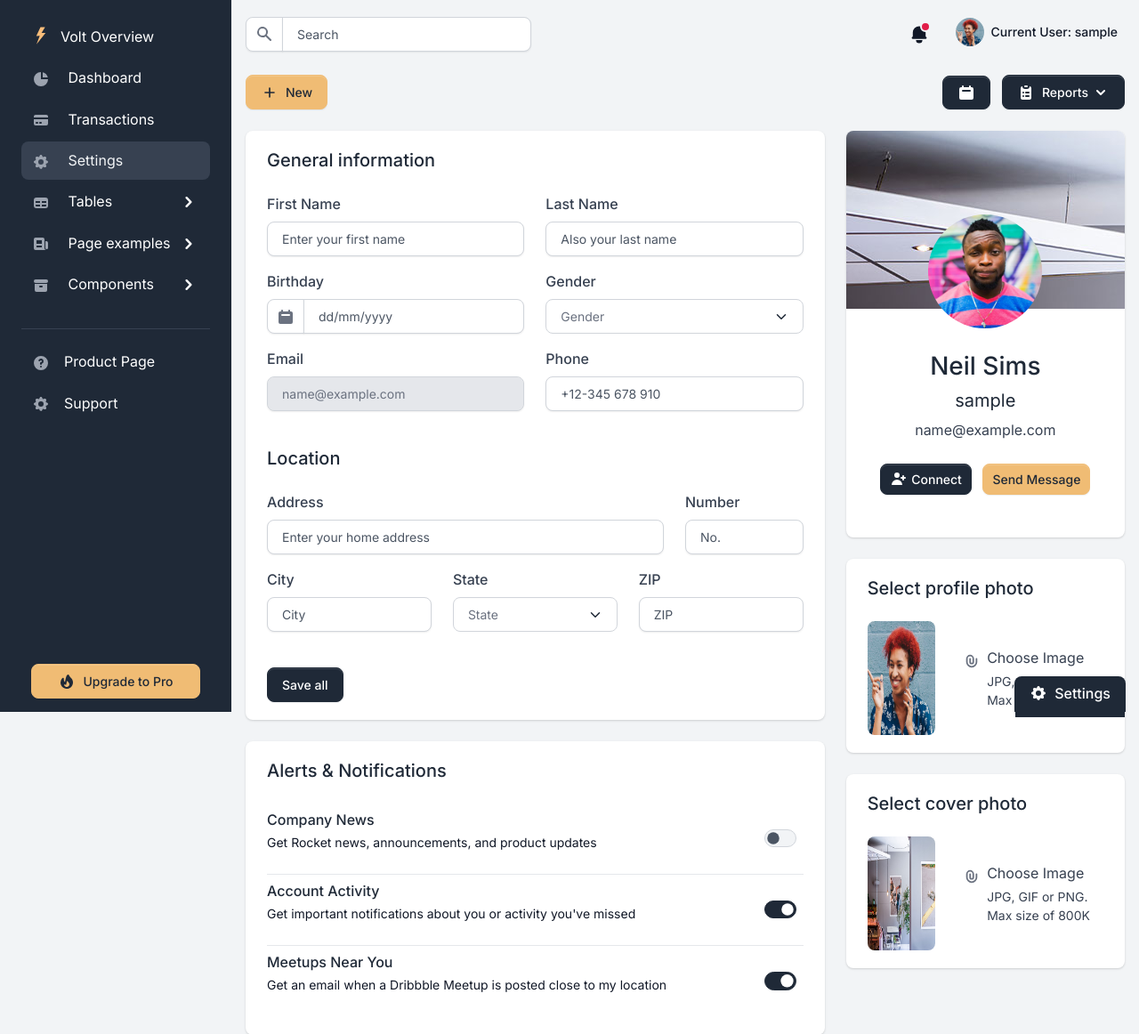
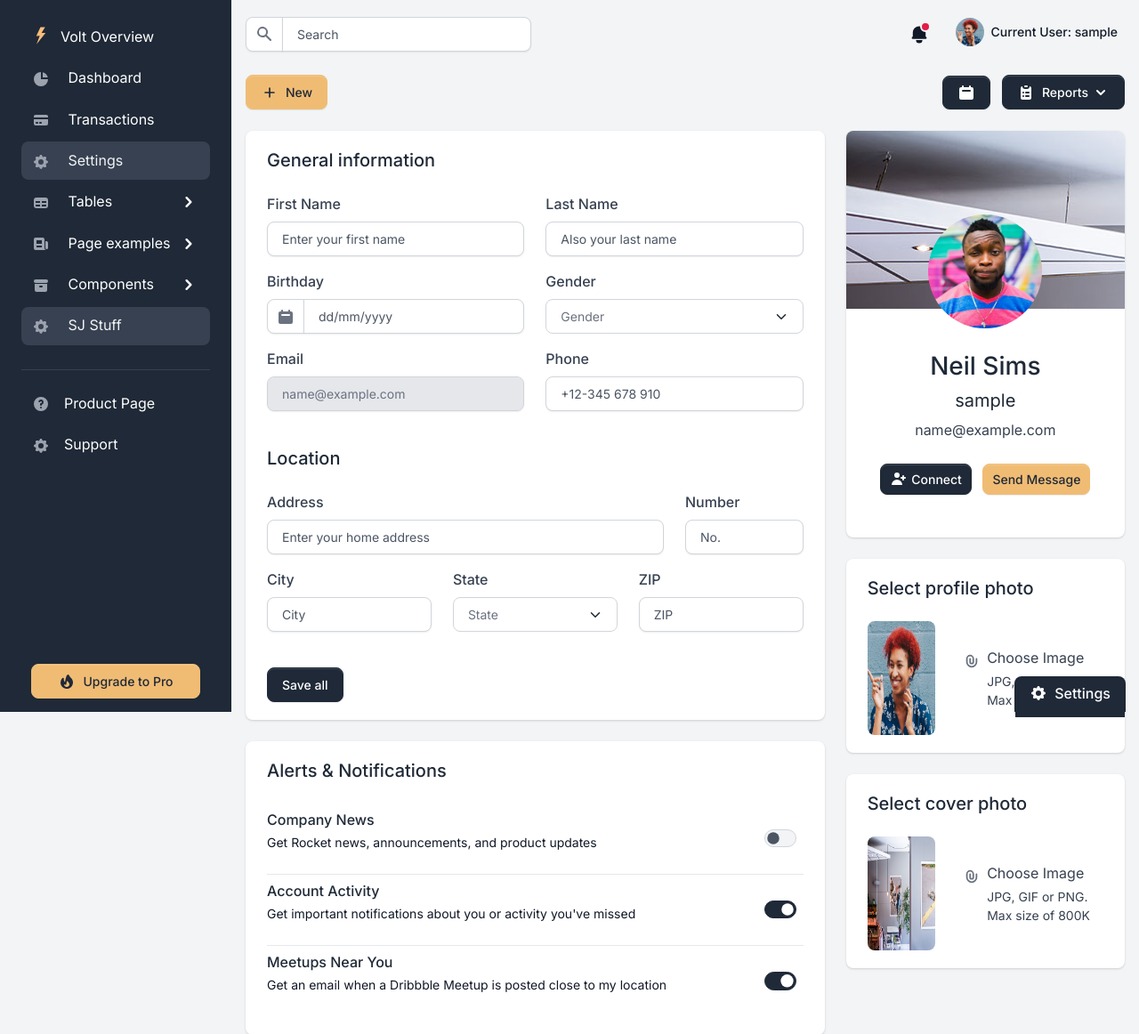
Before and after one commit to Mike-in-Maine/Volt, a Django app: page /settings.html in a window 1280 px wide. Shown: the top 1162 px of the page at 89% size. Run offline with Django 3.2, Linux system fonts and the light colour scheme; the visitor is signed in with stand-in values (Sample User, id 1); some libraries are stand-ins or nearby versions.

Commit message:
New modifications

```diff
--- a/volt/apps/home/urls.py
+++ b/volt/apps/home/urls.py
@@ -14,4 +14,7 @@ urlpatterns = [
     # Matches any html file
     re_path(r'^.*\.*', views.pages, name='pages'),
 
+    # SJ page
+    path('sj', views.pages, name='sj'),
+
 ]
--- a/volt/apps/home/views.py
+++ b/volt/apps/home/views.py
@@ -15,6 +15,13 @@ def index(request):
     context = {'segment': 'index'}
 
     html_template = loader.get_template('home/index.html')
+    return HttpResponse(html_template.render(context, request))
+
+@login_required(login_url="/login/")
+def index(request):
+    context = {'segment': 'index'}
+
+    html_template = loader.get_template('home/sj.html')
     return HttpResponse(html_template.render(context, request))
 
 
--- a/volt/apps/templates/home/index.html
+++ b/volt/apps/templates/home/index.html
@@ -21,7 +21,7 @@
     <meta http-equiv="Content-Type" content="text/html; charset=utf-8" />
 <!-- Primary Meta Tags -->
 <title>
-    Django Volt Dashboard - Presentation | AppSeed
+    Django Volt -- Sup bitches!!!!
 </title>
 
 <meta name="viewport" content="width=device-width, initial-scale=1, shrink-to-fit=no">
--- a/volt/apps/templates/includes/sidebar.html
+++ b/volt/apps/templates/includes/sidebar.html
@@ -191,6 +191,14 @@
                   </ul>
                 </div>
               </li>
+              <li class="nav-item {% if 'settings' in segment %} active {% endif %}">
+                <a href="/sj.html" class="nav-link">
+                  <span class="sidebar-icon">
+                    <svg class="icon icon-xs me-2" fill="currentColor" viewBox="0 0 20 20" xmlns="http://www.w3.org/2000/svg"><path fill-rule="evenodd" d="M11.49 3.17c-.38-1.56-2.6-1.56-2.98 0a1.532 1.532 0 01-2.286.948c-1.372-.836-2.942.734-2.106 2.106.54.886.061 2.042-.947 2.287-1.561.379-1.561 2.6 0 2.978a1.532 1.532 0 01.947 2.287c-.836 1.372.734 2.942 2.106 2.106a1.532 1.532 0 012.287.947c.379 1.561 2.6 1.561 2.978 0a1.533 1.533 0 012.287-.947c1.372.836 2.942-.734 2.106-2.106a1.533 1.533 0 01.947-2.287c1.561-.379 1.561-2.6 0-2.978a1.532 1.532 0 01-.947-2.287c.836-1.372-.734-2.942-2.106-2.106a1.532 1.532 0 01-2.287-.947zM10 13a3 3 0 100-6 3 3 0 000 6z" clip-rule="evenodd"></path></svg>
+                  </span>
+                  <span class="sidebar-text">SJ Stuff</span>
+                </a>
+              </li>
               <li role="separator" class="dropdown-divider mt-4 mb-3 border-gray-700"></li>
               <li class="nav-item">
                 <a href="https://appseed.us/admin-dashboards/django-dashboard-volt" target="_blank"
```
Also changed, not shown: volt/apps/templates/home/sj.html (added, +8 -0 lines).
